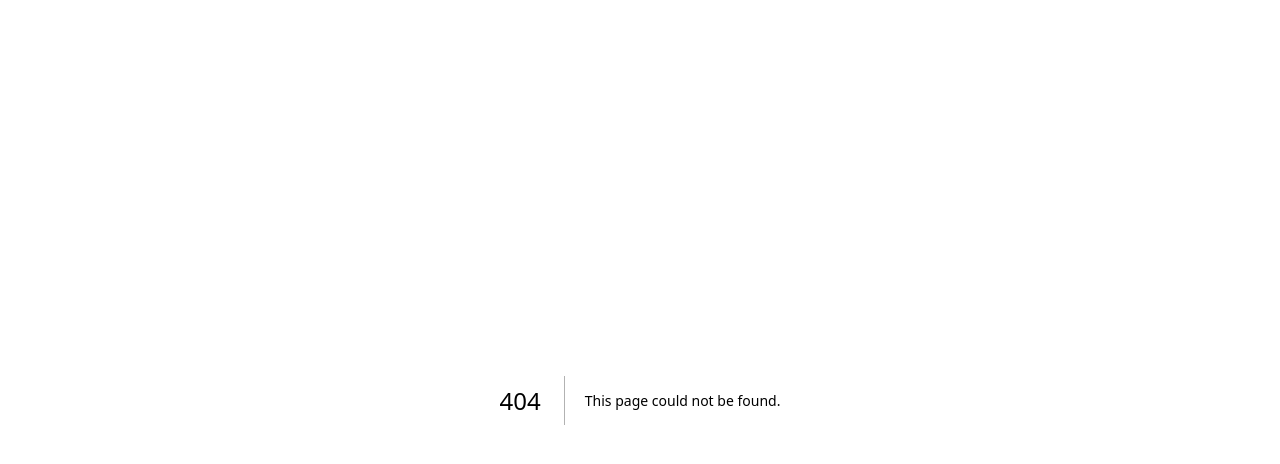
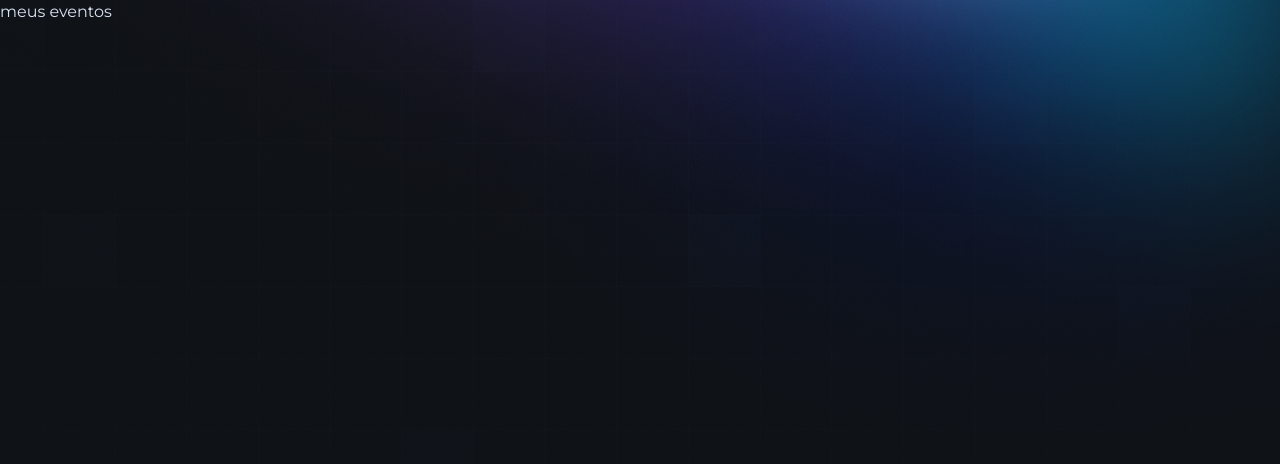
Before and after one commit to emerss001/your-event, a Next.js app: page /myevents/1 in a window 1280 px wide. Before the commit this address had no page. Shown: the top 464 px of the page. Built offline with nearby package versions, Linux system fonts and the light colour scheme.

Commit message:
adiciona componentes de botão e input, e criando página de eventos

```diff
--- a/src/app/events/[prettyName]/page.tsx
+++ b/src/app/[prettyName]/page.tsx
@@ -1,10 +1,10 @@
 "use client";
 
 import Image from "next/image";
-import logo from "../../assets/Logo.svg";
+import logo from "../_assets/Logo.svg";
 import { ArrowRight, Mail, Radio, User } from "lucide-react";
-import { InputField, InputIcon, InputRoot } from "@/app/components/input";
-import Button from "@/app/components/button";
+import { InputField, InputIcon, InputRoot } from "@/app/_components/input";
+import Button from "@/app/_components/button";
 
 // import { useParams } from "next/navigation";
 
--- /dev/null
+++ b/src/app/myevents/[email]/page.tsx
@@ -0,0 +1,5 @@
+const MyEvents = () => {
+    return <p>meus eventos</p>;
+};
+
+export default MyEvents;
--- a/src/app/page.tsx
+++ b/src/app/page.tsx
@@ -1,8 +1,8 @@
 import Image from "next/image";
-import logo from "./assets/Logo.svg";
-import { InputField, InputIcon, InputRoot } from "./components/input";
+import logo from "./_assets/Logo.svg";
+import { InputField, InputIcon, InputRoot } from "./_components/input";
 import { ArrowRight, Mail, User } from "lucide-react";
-import Button from "./components/button";
+import Button from "./_components/button";
 
 export default function Home() {
     return (
```
Also changed, not shown: src/app/_assets/Logo.svg (renamed from src/app/assets/Logo.svg), src/app/_components/button.tsx (renamed from src/app/components/button.tsx), src/app/_components/iconButton.tsx (renamed from src/app/components/iconButton.tsx), src/app/_components/input.tsx (renamed from src/app/components/input.tsx).
